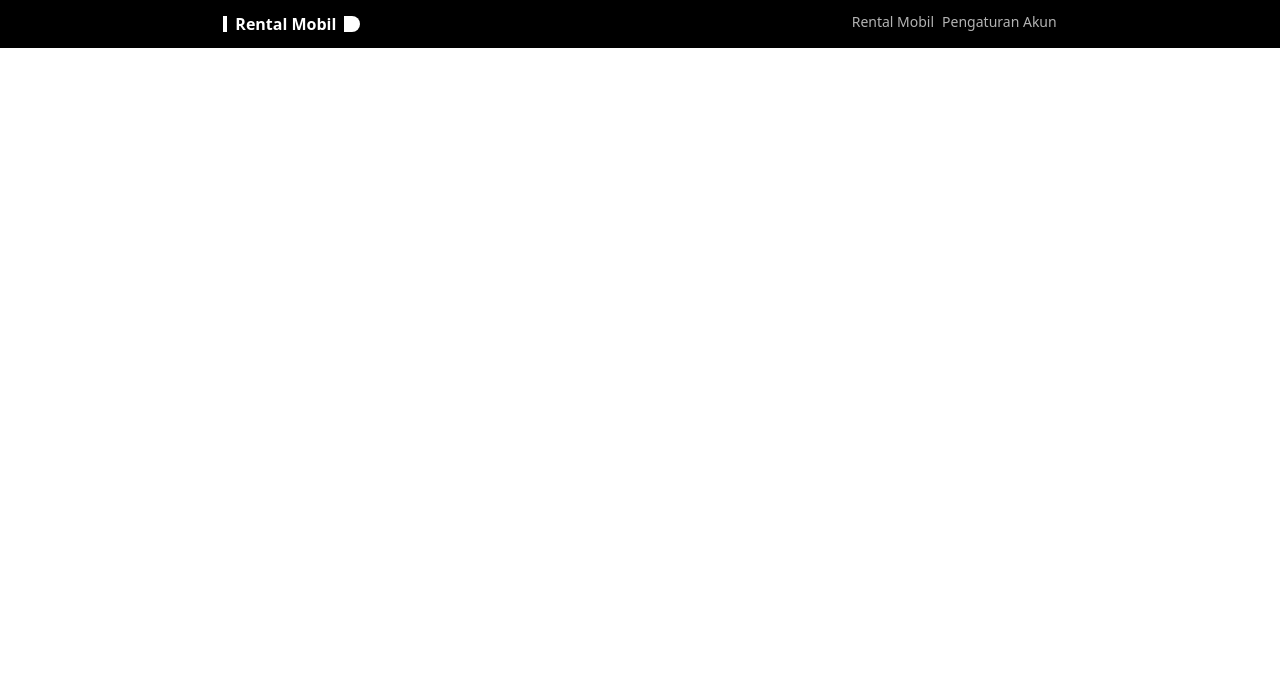
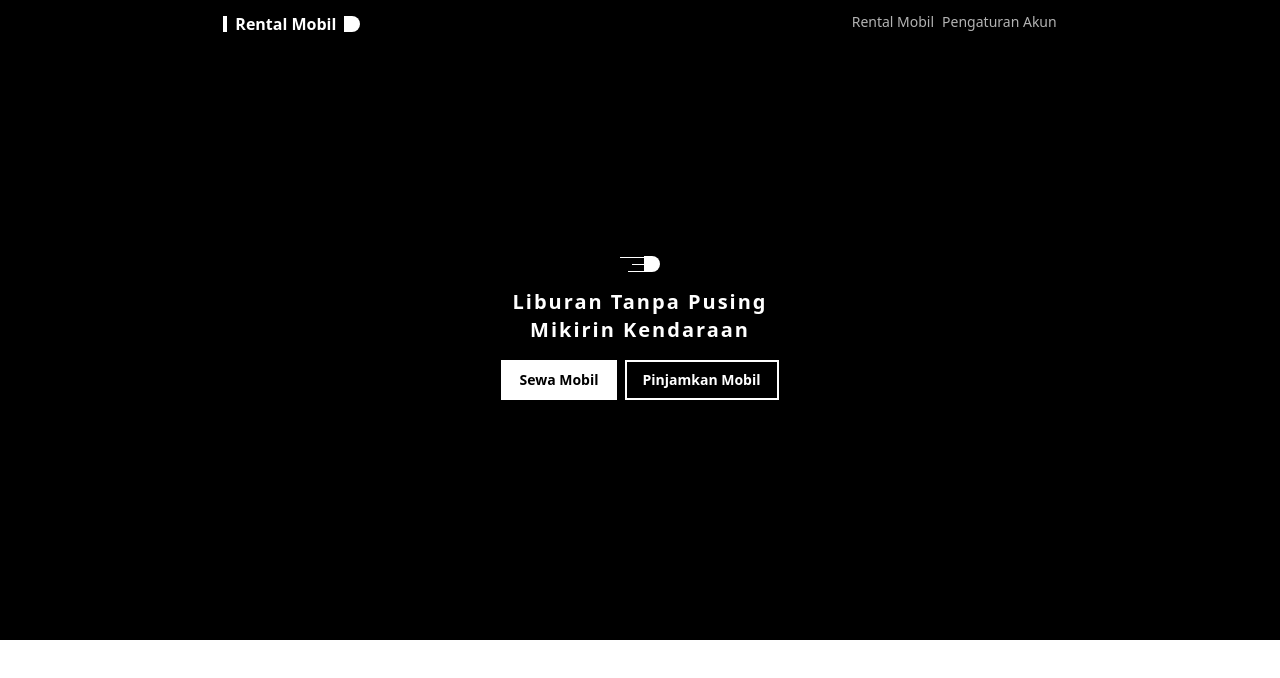
Before and after one commit to AdiCahyaSaputra/rental-mobil-fe, a Next.js app: page / in a window 1280 px wide. Shown: the top 678 px of the page. Built offline with nearby package versions, Linux system fonts and the light colour scheme.

Commit message:
Hero Section

```diff
--- a/components/reusable/Navbar.tsx
+++ b/components/reusable/Navbar.tsx
@@ -6,7 +6,7 @@ const Navbar: React.FC = () => {
 
   return (
     <>
-      <nav className='bg-black p-1.5 text-white'>
+      <nav className='bg-black p-1.5 text-white fixed top-0 z-10 w-full'>
         <Container>
           <div className='flex justify-between'>
             <div className='flex space-x-2 items-center'>
@@ -27,8 +27,8 @@ const Navbar: React.FC = () => {
             </button>
           </div>
         </Container>
+        <div onClick={() => setActive(!active)} className={`${active ? 'block' : 'hidden'} fixed inset-0 bg-black/70 z-10`}></div>
       </nav>
-      <div onClick={() => setActive(!active)} className={`${active ? 'block' : 'hidden'} fixed inset-0 bg-black/70 z-10`}></div>
     </>
   )
 }
--- /dev/null
+++ b/components/section/HeroSection.tsx
@@ -0,0 +1,24 @@
+const HeroSection: React.FC = () => {
+  return (
+    <section className='flex-col flex justify-center items-center min-h-[80vh] bg-black text-white'>
+      <div className="my-4 flex items-center">
+        <div className="space-y-1.5 flex flex-col items-end">
+          <div className="w-6 h-px bg-white"></div>
+          <div className="w-3 h-px bg-white"></div>
+          <div className="w-4 h-px bg-white"></div>
+        </div>
+
+        <div className="w-4 aspect-square bg-white rounded-r-lg rounded-b-sm rounded-l-none"></div>
+      </div>
+      <div className="flex flex-col items-center w-10/12">
+        <h1 className="text-center tracking-widest font-bold text-xl">Liburan Tanpa Pusing <br />Mikirin Kendaraan</h1>
+        <div className="flex items-center space-x-2">
+          <button className="w-max text-sm mt-4 py-2 px-4 bg-white text-black font-bold border-2 border-white">Sewa Mobil</button>
+          <button className="w-max text-sm mt-4 py-2 px-4 bg-transparent border-2 border-white text-white font-bold">Pinjamkan Mobil</button>
+        </div>
+      </div>
+    </section>
+  )
+}
+
+export default HeroSection
--- a/package.json
+++ b/package.json
@@ -19,6 +19,7 @@
     "@types/react": "18.0.18",
     "@types/react-dom": "18.0.6",
     "autoprefixer": "^10.4.8",
+    "babel-plugin-inline-react-svg": "^2.0.1",
     "eslint": "8.23.0",
     "eslint-config-next": "12.2.5",
     "postcss": "^8.4.16",
--- a/pages/index.tsx
+++ b/pages/index.tsx
@@ -1,10 +1,14 @@
+import type { NextPage } from 'next'
+
+// components
 import Navbar from 'components/reusable/Navbar'
-import type { NextPage } from 'next'
+import HeroSection from 'components/section/HeroSection'
 
 const Home: NextPage = () => {
   return (
     <>
-      <Navbar/>
+      <Navbar />
+      <HeroSection />
     </>
   )
 }
```
Also changed, not shown: .babelrc, 2 other files (tests, documents, lock files or other folders).
